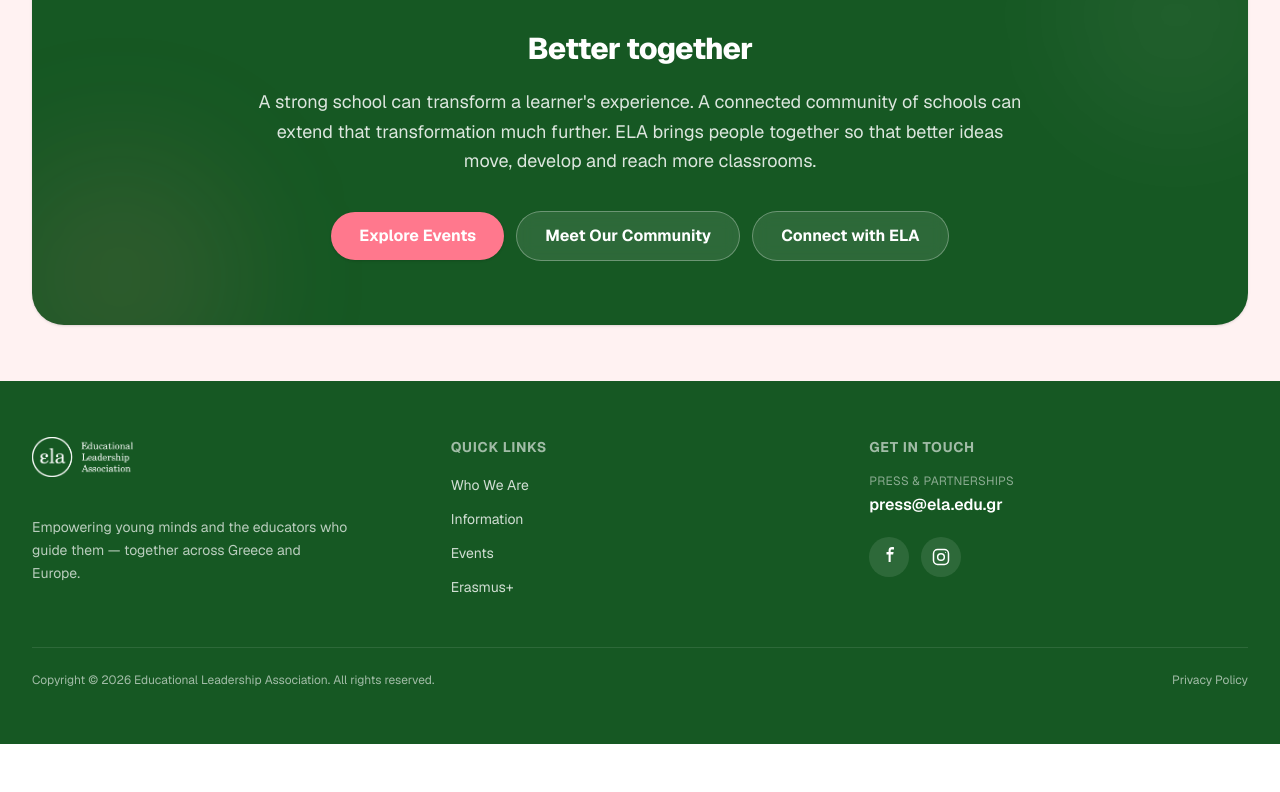
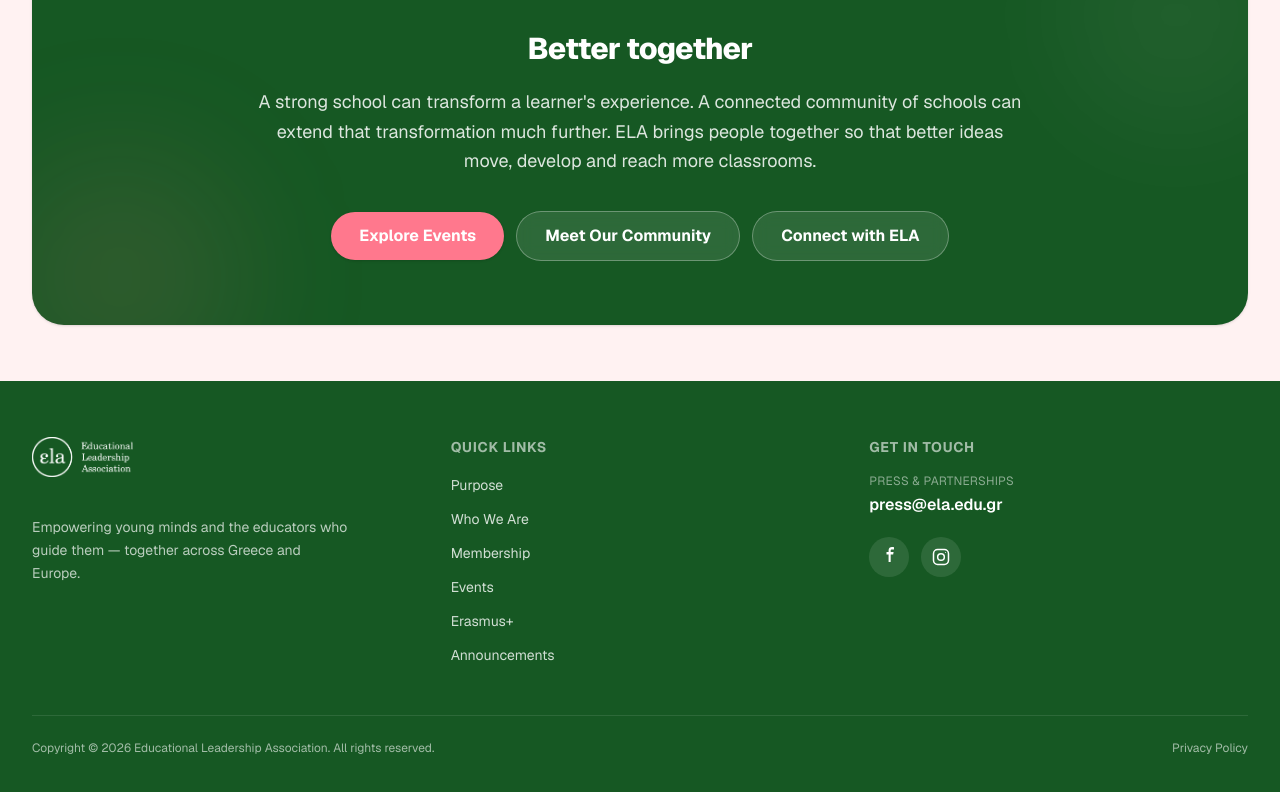
Before and after one commit to Osmangazii/ela-web, a Next.js app: page / in a window 1280 px wide. Shown: the part 1428-2220 px from the top of the page. Before the commit the page ends 2172 px from the top, so only its background shows below. Built offline with nearby package versions, Linux system fonts and the light colour scheme.

Commit message:
updated footer

```diff
--- a/src/app/membership/MembershipView.tsx
+++ b/src/app/membership/MembershipView.tsx
@@ -97,14 +97,6 @@ function CheckIcon({ className }: { className?: string }) {
   );
 }
 
-function StarIcon({ className }: { className?: string }) {
-  return (
-    <svg viewBox="0 0 24 24" fill="currentColor" className={className} aria-hidden>
-      <path d="M12 2c.8 3 2.6 4.8 5.5 5.5-2.9.7-4.7 2.5-5.5 5.5-.8-3-2.6-4.8-5.5-5.5C9.4 6.8 11.2 5 12 2z" />
-    </svg>
-  );
-}
-
 function ArrowIcon({ className }: { className?: string }) {
   return (
     <svg viewBox="0 0 24 24" fill="none" stroke="currentColor" strokeWidth="2.2" strokeLinecap="round" strokeLinejoin="round" className={className} aria-hidden>
@@ -196,8 +188,7 @@ function SchoolModal({ school, onClose }: { school: SchoolItem; onClose: () => v
             {s.city}, {t.country}
           </p>
           {s.status && (
-            <span className="mt-3 inline-flex items-center gap-1.5 rounded-full bg-brand-pink-light/60 px-3 py-1 text-xs font-bold text-brand-green">
-              <StarIcon className="h-3 w-3 text-brand-pink" />
+            <span className="mt-3 inline-flex items-center rounded-full bg-emerald-50 px-2.5 py-1 text-xs font-medium text-emerald-800">
               {s.status}
             </span>
           )}
@@ -245,8 +236,7 @@ function MemberSchoolCard({ school, onOpen }: { school: SchoolItem; onOpen: () =
 
       <div className="mt-auto flex items-center justify-between gap-3 pt-5">
         {s.status ? (
-          <span className="inline-flex items-center gap-1.5 rounded-full bg-brand-pink-light/60 px-3 py-1 text-xs font-bold text-brand-green">
-            <StarIcon className="h-3 w-3 text-brand-pink" />
+          <span className="inline-flex items-center rounded-full bg-emerald-50 px-2.5 py-1 text-xs font-medium text-emerald-800">
             {s.status}
           </span>
         ) : (
--- a/src/app/who-we-are/WhoWeAreView.tsx
+++ b/src/app/who-we-are/WhoWeAreView.tsx
@@ -126,10 +126,11 @@ const DICT: Record<Lang, Copy> = {
   },
 };
 
-function StarIcon({ className }: { className?: string }) {
+function EyeIcon({ className }: { className?: string }) {
   return (
-    <svg viewBox="0 0 24 24" fill="currentColor" className={className} aria-hidden>
-      <path d="M12 2c.8 3 2.6 4.8 5.5 5.5-2.9.7-4.7 2.5-5.5 5.5-.8-3-2.6-4.8-5.5-5.5C9.4 6.8 11.2 5 12 2z" />
+    <svg viewBox="0 0 24 24" fill="none" stroke="currentColor" strokeWidth="1.8" strokeLinecap="round" strokeLinejoin="round" className={className} aria-hidden>
+      <path d="M2 12s3.5-7 10-7 10 7 10 7-3.5 7-10 7-10-7-10-7z" />
+      <circle cx="12" cy="12" r="3" />
     </svg>
   );
 }
@@ -217,15 +218,15 @@ export default function WhoWeAreView({ boardMembers }: { boardMembers: BoardMemb
         {/* 2. MISSION & VISION */}
         <section className="mt-14 grid grid-cols-1 gap-6 md:grid-cols-2">
           <div className="rounded-3xl border border-brand-pink-light/70 bg-white p-8 shadow-sm">
-            <span className="mb-5 flex h-12 w-12 items-center justify-center rounded-2xl bg-brand-green/10 text-brand-green">
+            <span className="mb-5 flex h-12 w-12 items-center justify-center rounded-2xl bg-emerald-50 text-emerald-800">
               <CompassIcon className="h-6 w-6" />
             </span>
             <h2 className="text-2xl font-bold text-brand-green">{t.missionTitle}</h2>
             <p className="mt-3 text-base leading-relaxed text-slate-600">{t.missionText}</p>
           </div>
           <div className="rounded-3xl border border-brand-pink-light/70 bg-white p-8 shadow-sm">
-            <span className="mb-5 flex h-12 w-12 items-center justify-center rounded-2xl bg-brand-pink/10 text-brand-pink">
-              <StarIcon className="h-6 w-6" />
+            <span className="mb-5 flex h-12 w-12 items-center justify-center rounded-2xl bg-emerald-50 text-emerald-800">
+              <EyeIcon className="h-6 w-6" />
             </span>
             <h2 className="text-2xl font-bold text-brand-green">{t.visionTitle}</h2>
             <p className="mt-3 text-base leading-relaxed text-slate-600">{t.visionText}</p>
--- a/src/components/Footer.tsx
+++ b/src/components/Footer.tsx
@@ -9,10 +9,12 @@ const COPY: Record<Lang, { mission: string; links: { label: string; href: string
     mission:
       "Empowering young minds and the educators who guide them — together across Greece and Europe.",
     links: [
+      { label: "Purpose", href: "/" },
       { label: "Who We Are", href: "/who-we-are" },
-      { label: "Information", href: "/information" },
+      { label: "Membership", href: "/membership" },
       { label: "Events", href: "/events" },
       { label: "Erasmus+", href: "/erasmus" },
+      { label: "Announcements", href: "/announcements" },
     ],
     contactTitle: "Get in touch",
     contactLabel: "Press & partnerships",
@@ -23,10 +25,12 @@ const COPY: Record<Lang, { mission: string; links: { label: string; href: string
     mission:
       "Ενδυναμώνουμε τους νέους και τους εκπαιδευτικούς που τους καθοδηγούν — μαζί σε όλη την Ελλάδα και την Ευρώπη.",
     links: [
+      { label: "Σκοπός", href: "/" },
       { label: "Ποιοι Είμαστε", href: "/who-we-are" },
-      { label: "Πληροφορίες", href: "/information" },
+      { label: "Μελοσύνη", href: "/membership" },
       { label: "Εκδηλώσεις", href: "/events" },
       { label: "Erasmus+", href: "/erasmus" },
+      { label: "Ανακοινώσεις", href: "/announcements" },
     ],
     contactTitle: "Επικοινωνία",
     contactLabel: "Τύπος & συνεργασίες",
```
Also changed, not shown: 1 other file (tests, documents, lock files or other folders).
